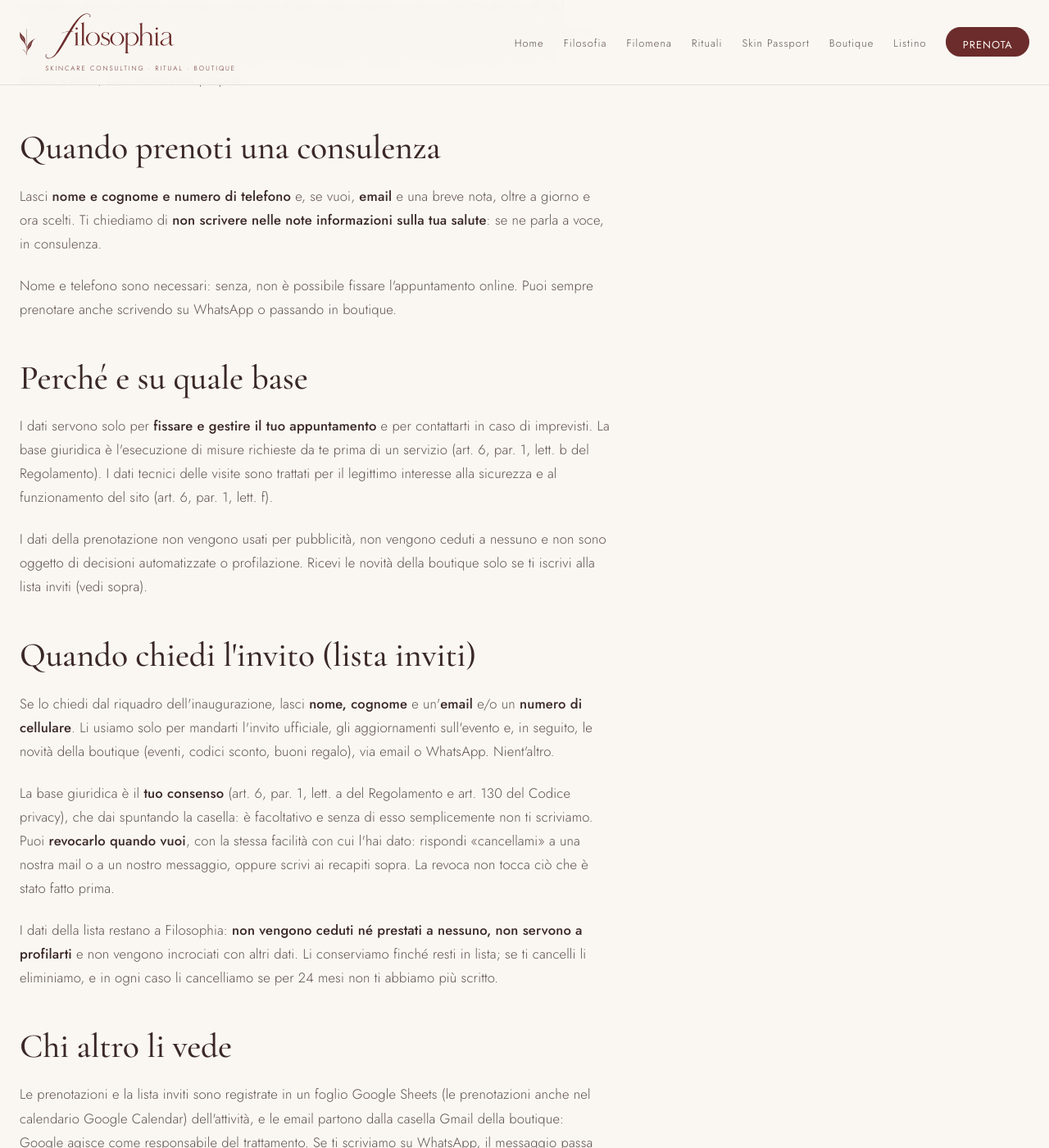
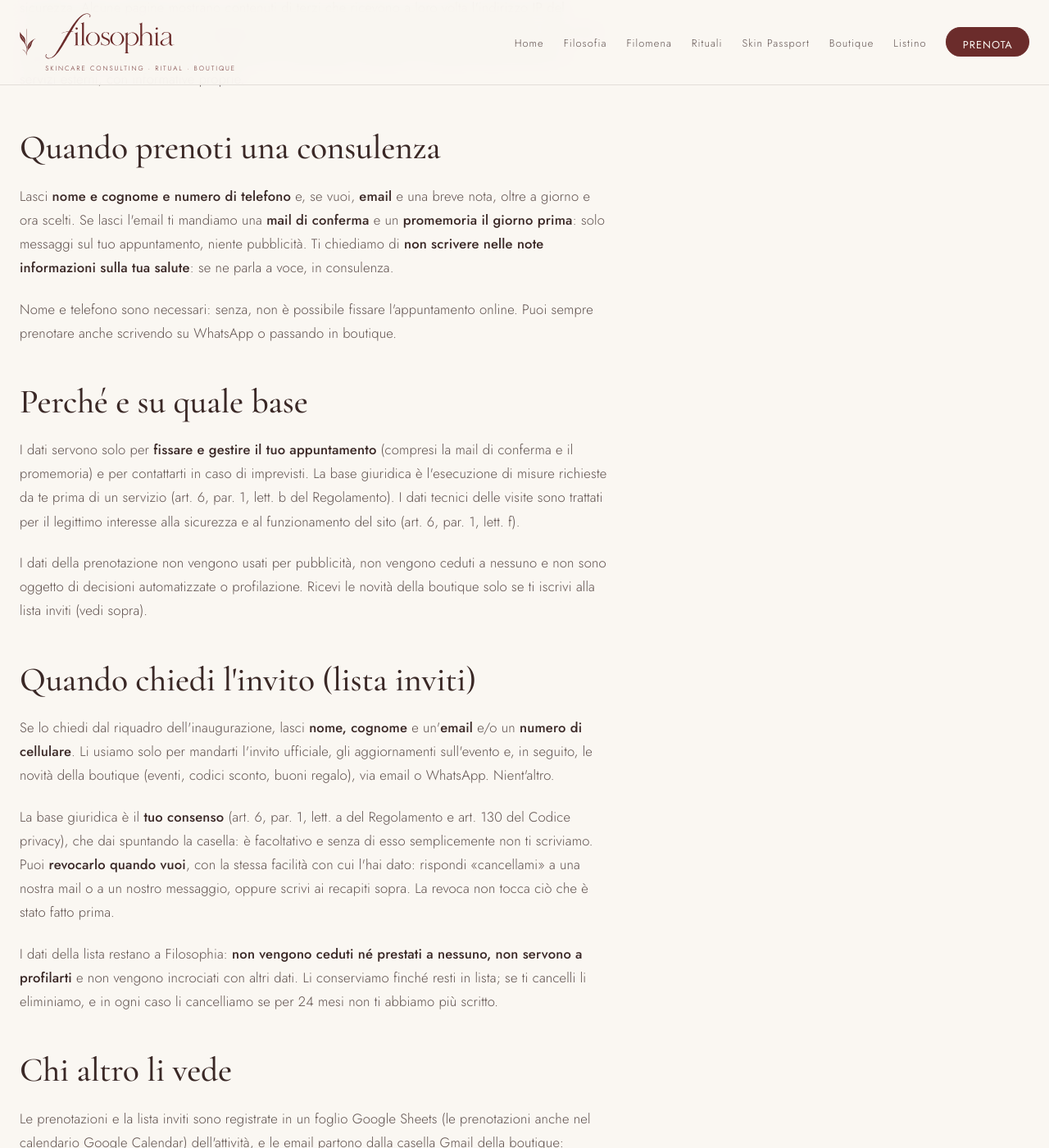
Before and after one commit to CrisWat/filosophia-sito, a Jekyll site: the page built from privacy.html, in a window 1280 px wide and 1400 px high, scrolled down 1402 px. Shown: the whole window at 82% size. Built offline with Jekyll 4.4.1, drawn with Linux system fonts in a browser that asks for light colours.

Commit message:
Prenota: email consigliata, avviso della mail di conferma; informativa aggiornata
Co-Authored-By: Claude Opus 5.5 <noreply@anthropic.com>
Claude-Session: https://claude.ai/code/session_01Fcm8gRZJqCaKq9hWQoymvK

```diff
--- a/assets/css/main.css
+++ b/assets/css/main.css
@@ -1566,6 +1566,8 @@ section[id] { scroll-margin-top: 5rem; }
 .field-row { display: grid; grid-template-columns: 1fr 1fr; gap: 1rem; }
 .field label { font-size: 0.8rem; letter-spacing: 0.06em; color: var(--ink); }
 .field label small { color: var(--ink-muted); font-size: 0.74rem; margin-left: 0.3rem; }
+.field-nota { color: var(--ink-muted); font-size: 0.76rem; line-height: 1.4; }
+.booking-done-mail { color: var(--ink-soft); font-size: 0.92rem; max-width: 46ch; margin: 0.9rem auto 0; }
 .field input, .field textarea {
     width: 100%;
     padding: 0.8rem 1rem;
--- a/prenota.html
+++ b/prenota.html
@@ -96,8 +96,9 @@ description: "Prenota online la consulenza viso da Filosophia, in Via Carducci 1
                         <input id="b-tel" name="telefono" type="tel" autocomplete="tel" inputmode="tel" required placeholder="+39 …">
                     </div>
                     <div class="field">
-                        <label for="b-email">Email <small>facoltativa</small></label>
-                        <input id="b-email" name="email" type="email" autocomplete="email">
+                        <label for="b-email">Email <small>consigliata</small></label>
+                        <input id="b-email" name="email" type="email" autocomplete="email" aria-describedby="b-email-nota">
+                        <small class="field-nota" id="b-email-nota">Ti mandiamo la conferma e un promemoria il giorno prima.</small>
                     </div>
                 </div>
                 <div class="field">
@@ -131,6 +132,7 @@ description: "Prenota online la consulenza viso da Filosophia, in Via Carducci 1
                 <h2 class="serif">Filosophia ti aspetta.</h2>
                 <p class="booking-done-when serif"></p>
                 <p class="booking-done-where"></p>
+                <p class="booking-done-mail" hidden></p>
                 <div class="booking-actions">
                     <a class="button button-primary" data-gcal target="_blank" rel="noopener">Aggiungi a Google Calendar</a>
                     <a class="button button-secondary" data-ics download="consulenza-filosophia.ics">Scarica per iPhone / Outlook</a>
--- a/privacy.html
+++ b/privacy.html
@@ -31,14 +31,15 @@ Instagram e Google Maps portano su servizi esterni, con informative proprie.</p>
 
 <h2>Quando prenoti una consulenza</h2>
 <p>Lasci <strong>nome e cognome e numero di telefono</strong> e, se vuoi, <strong>email</strong> e una
-breve nota, oltre a giorno e ora scelti. Ti chiediamo di <strong>non scrivere nelle note informazioni sulla
+breve nota, oltre a giorno e ora scelti. Se lasci l'email ti mandiamo una <strong>mail di conferma</strong>
+e un <strong>promemoria il giorno prima</strong>: solo messaggi sul tuo appuntamento, niente pubblicità. Ti chiediamo di <strong>non scrivere nelle note informazioni sulla
 tua salute</strong>: se ne parla a voce, in consulenza.</p>
 <p>Nome e telefono sono necessari: senza, non è possibile fissare l'appuntamento online. Puoi sempre
 prenotare anche scrivendo su WhatsApp o passando in boutique.</p>
 
 <h2>Perché e su quale base</h2>
-<p>I dati servono solo per <strong>fissare e gestire il tuo appuntamento</strong> e per contattarti in caso
-di imprevisti. La base giuridica è l'esecuzione di misure richieste da te prima di un servizio
+<p>I dati servono solo per <strong>fissare e gestire il tuo appuntamento</strong> (compresi la mail di conferma
+e il promemoria) e per contattarti in caso di imprevisti. La base giuridica è l'esecuzione di misure richieste da te prima di un servizio
 (art. 6, par. 1, lett. b del Regolamento). I dati tecnici delle visite sono trattati per il legittimo
 interesse alla sicurezza e al funzionamento del sito (art. 6, par. 1, lett. f).</p>
 <p>I dati della prenotazione non vengono usati per pubblicità, non vengono ceduti a nessuno e non sono oggetto
```
Also changed, not shown: assets/js/prenota.js (+7 -2 lines).
